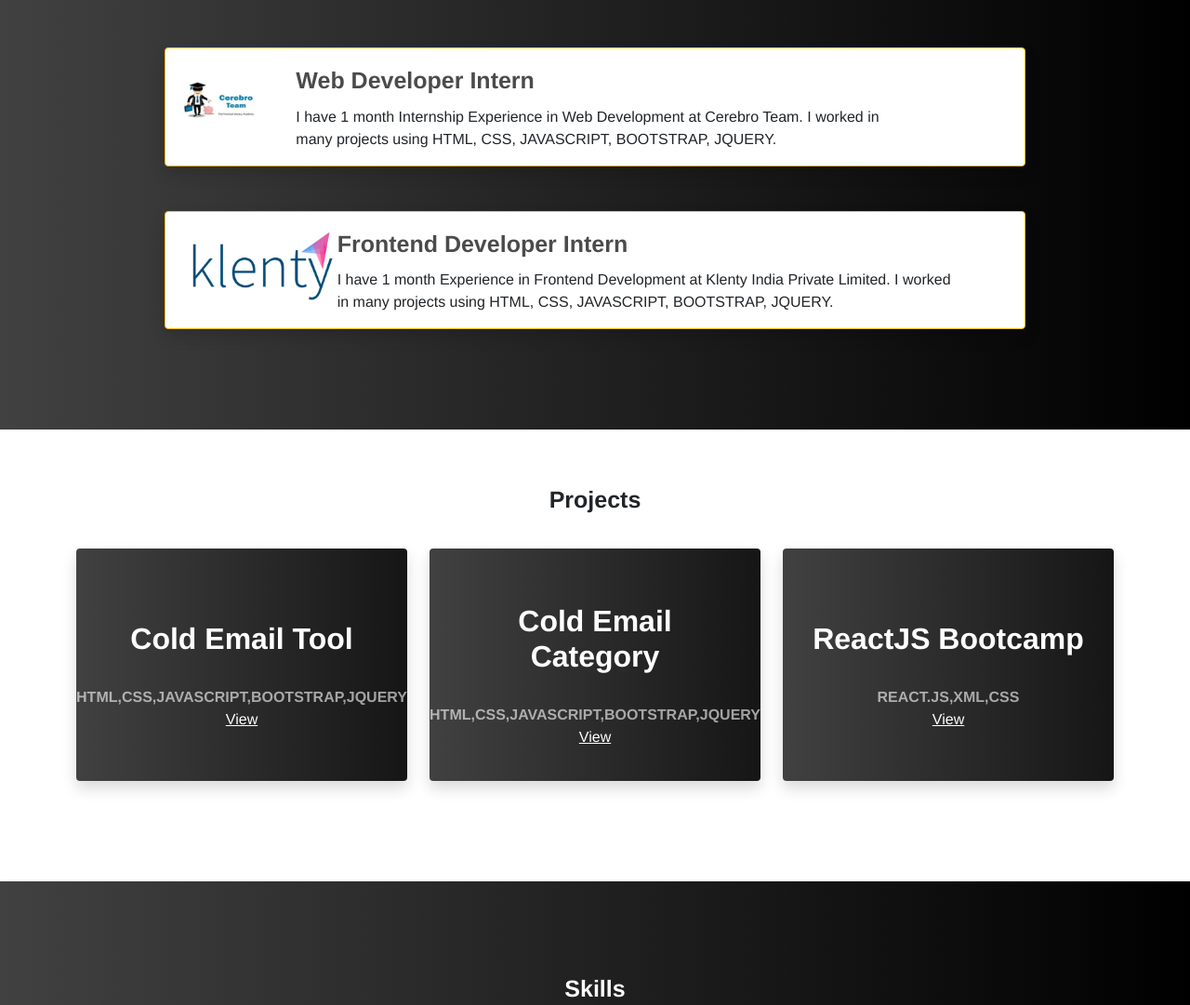
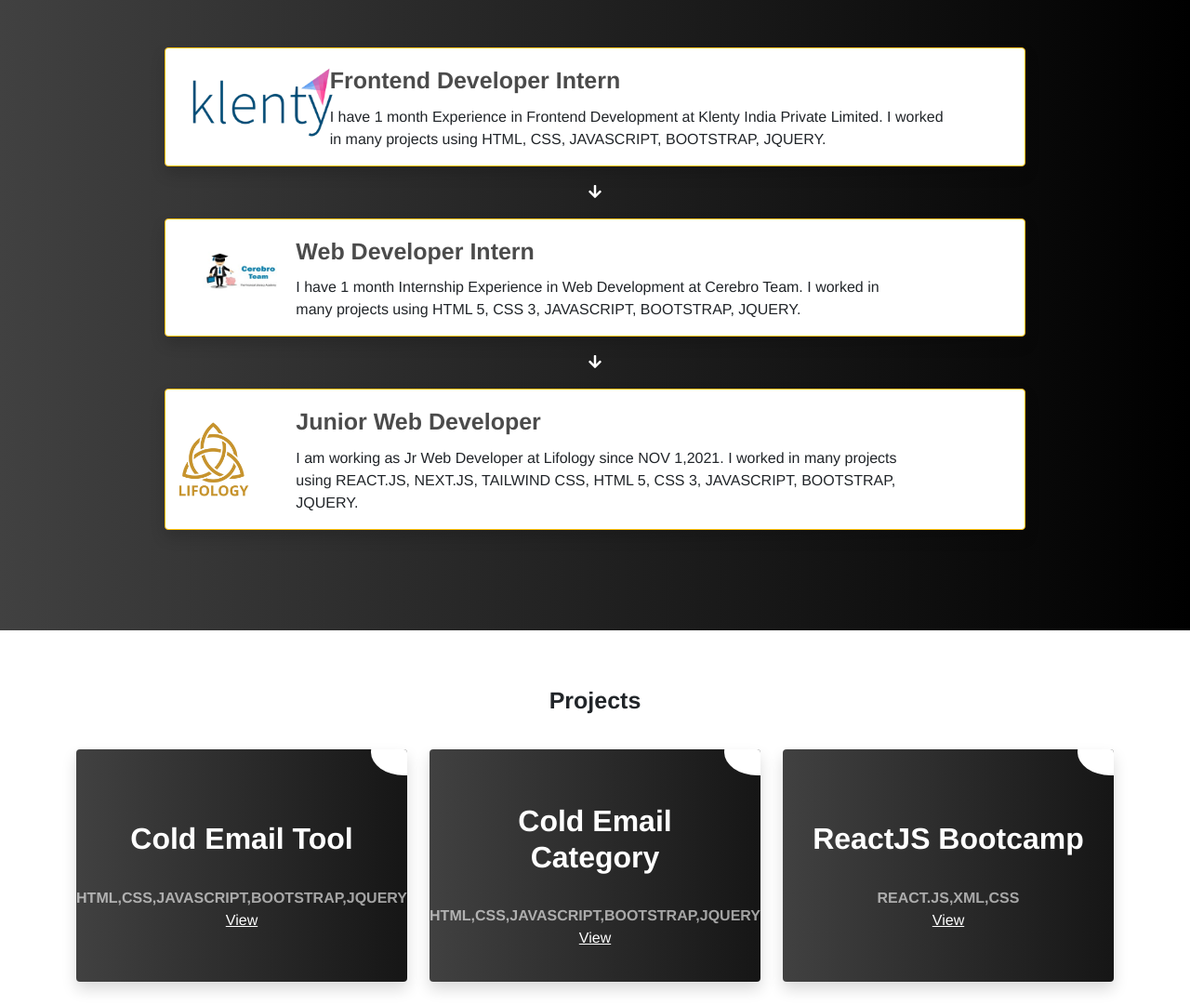
Before and after one commit to shiju-g/personal-website, a website: page index.html in a window 1280 px wide. Shown: the part 897-1978 px from the top of the page at 93% size. Drawn offline with nearby package versions, Linux system fonts and the light colour scheme.

Commit message:
styling update

```diff
--- a/index.html
+++ b/index.html
@@ -78,31 +78,14 @@
     <h4 class=" text-center text-white-bold">Experience</h4>
     <div class="container">
       <div class="row">
-        <!-- experience 2 -->
-       <div class="col-md-10 m-auto">
-        <div class="card shadow text-start border-warning my-5">
-          <div class="card-body p-3 row">
-            <div class="company-logo  col-md-1 ">
-              <img class="mx-auto" height="80px" src="./cerebro.jpeg" alt="">
-            </div>
-            <div class="col-md-9 float-start ms-md-5">
-              <div class="card-title ">Web Developer Intern</div>
-              <p class="card-text ">
-                I have 1 month Internship Experience in Web Development at Cerebro Team.
-                I worked in many projects using HTML, CSS, JAVASCRIPT, BOOTSTRAP, JQUERY.
-              </p>
-            </div>
-          </div>
-        </div>
-      </div>
-        <!--experiance 1-->
+         <!--experiance 1-->
         <div class="col-md-10 m-auto ">
-          <div class="card shadow text-start border-warning mb-5">
+          <div class="card shadow text-start border-warning mt-5">
             <div class="card-body p-3 row">
               <div class="company-logo  col-md-2 ">
-                <img class="mx-auto" height="80px" src="./klenty.png" alt="">
+                <img class="me-2 w-md-100" height="80px" width="" src="./klenty.png" alt="">
               </div>
-              <div class="col-md-9 float-start ms-md-3">
+              <div class="col-md-9 float-start ms-2">
                 <div class="card-title ">Frontend Developer Intern</div>
                 <p class="card-text ">
                   I have 1 month Experience in Frontend Development at Klenty India Private Limited.
@@ -113,6 +96,50 @@
           </div>
         </div>
 
+        <div class="experience_arrow text-white text-center my-3">
+          <i class="fas fa-arrow-down"></i>
+        </div>
+
+        <!-- experience 2 -->
+       <div class="col-md-10 m-auto">
+        <div class="card shadow text-start border-warning ">
+          <div class="card-body p-3 row">
+            <div class="company-logo  col-md-1 mx-md-4">
+              <img class="mx-auto" height="80px" src="./cerebro.jpeg" alt="">
+            </div>
+            <div class="col-md-9 float-start">
+              <div class="card-title ">Web Developer Intern</div>
+              <p class="card-text ">
+                I have 1 month Internship Experience in Web Development at Cerebro Team.
+                I worked in many projects using HTML 5, CSS 3, JAVASCRIPT, BOOTSTRAP, JQUERY.
+              </p>
+            </div>
+          </div>
+        </div>
+      </div>
+
+      <div class="experience_arrow text-white text-center my-3">
+          <i class="fas fa-arrow-down"></i>
+        </div>
+       <!-- experience three -->
+
+       <div class="col-md-10 m-auto">
+        <div class="card shadow text-start border-warning mb-5">
+          <div class="card-body p-3 row">
+            <div class="company-logo   col-md-1 d-flex justify-content-end align-items-center mx-md-4">
+              <img class="mx-auto w-md-100" height="80px"   src="./Lifology.jpg" alt="">
+            </div>
+            <div class="col-md-9 float-start">
+              <div class="card-title ">Junior Web Developer</div>
+              <p class="card-text ">
+                I am working as Jr Web Developer at Lifology since NOV 1,2021.
+                I worked in many projects using  REACT.JS, NEXT.JS, TAILWIND CSS, HTML 5, CSS 3, JAVASCRIPT, BOOTSTRAP, JQUERY.
+              </p>
+            </div>
+          </div>
+
+        </div>
+      </div>
 
       </div>
     </div>
@@ -133,6 +160,7 @@
                    <div class="card-text text-center">HTML,CSS,JAVASCRIPT,BOOTSTRAP,JQUERY</div>
                    <a target="_blank" class="View" href="https://www.klenty.com/feature/email-personalization/?utm_source=navbar">View</a>
                  </div>
+                  <div class="card-absolute"></div>
             </div>
           </div>
 
@@ -146,6 +174,7 @@
                      <div class="card-text text-center">HTML,CSS,JAVASCRIPT,BOOTSTRAP,JQUERY</div>
                      <a target="_blank" class="View" href="https://www.klenty.com/cold-email-software/?utm_source=footer">View</a>
                 </div>
+                <div class="card-absolute"></div>
               </div>
 
             </div>
@@ -159,6 +188,7 @@
                      <div class="card-text text-center">REACT.JS,XML,CSS</div>
                      <a target="_blank" href="#" class="View">View</a>
                 </div>
+                <div class="card-absolute"></div>
               </div>
             </div>
 
--- a/style.css
+++ b/style.css
@@ -182,9 +182,10 @@ background: linear-gradient(90deg, rgba(65,65,65,1) 0%, rgba(0,0,0,1) 100%);
 }
 .section1 .card{
     transition: .5s ease-in-out;
+    cursor: pointer;
 }
 .section1 .card:hover{
-    transform: scale(1.1);
+    transform: scale(1.05);
 }
 .section1 .card-title{
     font-size: 25px;
@@ -225,20 +226,61 @@ background: linear-gradient(90deg, rgba(65,65,65,1) 0%, rgba(0,0,0,1) 100%);
     flex-direction: column;
     justify-content: center;
     align-items: center;
+    position: relative;
+    overflow: hidden;
+    isolation: isolate;
+}
+.section2 .card .card-absolute{
+    position: absolute;
+    top: -22px;
+    right: -32px;
+    width: 20%;
+    height: 20%;
+    background: white;
+    z-index: -1;
+    border-radius:  50% ;
+
 }
 .section2 .card:hover{
     background-position: right;
+    box-shadow: none;
+}
+.section2 .card:hover  .card-absolute{
+    width: 100%;
+    height: 100%;
+    top: 0;
+    right: 0;
+    border-radius: 0px;
+     border: 3px solid black;
+    animation: widthAnimation .3s ease-in;
+}
+@keyframes widthAnimation {
+    0%{
+        width: 20%;
+        height: 20%;
+    }50%{
+        width: 50%;
+        height: 50%;
+    }100%{
+        width: 100%;
+        height: 100%;
+    }
 }
 .section2 .card-text{
     color: white;
 }
+.section2 .card:hover  .card-text{
+    color: black;
+}
+.section2 .card:hover h2{
+    color: black;
+}
+.section2 .card:hover .View{
+    color: black;
+}
 .project-name h2{
     color: white;
     font-weight: bold;
-}
-.section2 .card:hover{
-    transform: scale(.9);
-    box-shadow: none;
 }
 
 .section2 h4{
```
Also changed, not shown: Lifology.jpg (added), lifology.png (added).
